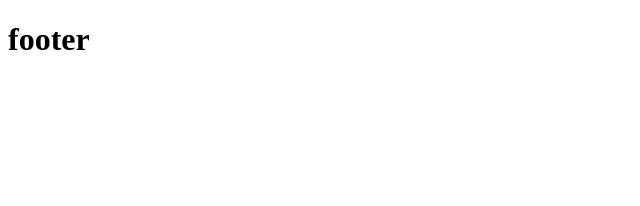
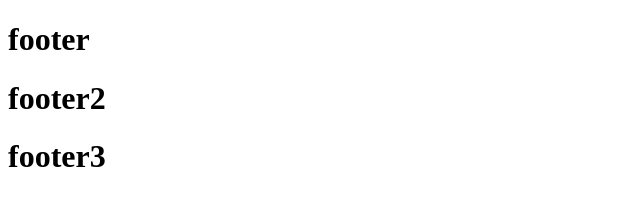
Before and after one commit to Manoj9346/TODO, a plain HTML site: page footer.html in a window 1280 px wide. Shown: the whole page, without its empty margins (0-640 px from the left). Drawn offline with Linux system fonts and the light colour scheme.

Commit message:
number of footer added

```diff
--- a/footer.html
+++ b/footer.html
@@ -7,5 +7,7 @@
 </head>
 <body>
     <h1>footer</h1>
+    <h1>footer2</h1>
+    <h1>footer3</h1>
 </body>
 </html>
```
